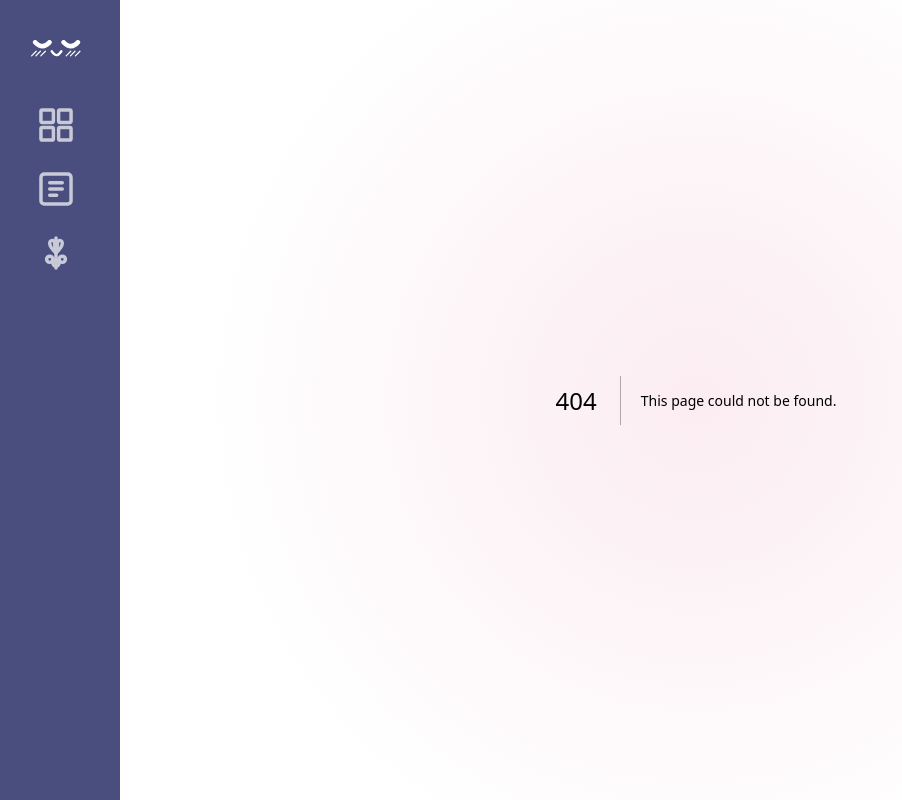
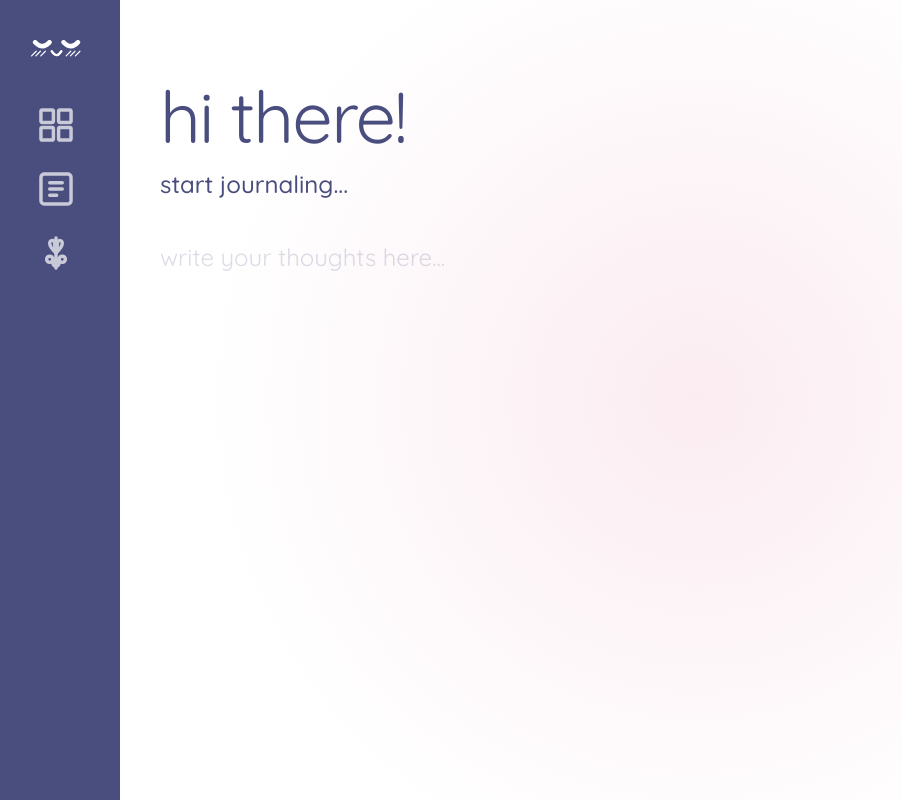
Before and after one commit to annguyenn03/zen-garden, a Next.js app in the folder frontend/: page /journal/write in a window 1280 px wide. Before the commit this address had no page. Shown: the whole page, without its empty margins (8-910 px from the left). Built offline with nearby package versions, Linux system fonts and the light colour scheme.

Commit message:
updated greeting

```diff
--- a/frontend/app/journal/page.tsx
+++ b/frontend/app/journal/page.tsx
@@ -2,8 +2,48 @@
 import { motion } from "framer-motion";
 import Link from "next/link";
 import Image from "next/image";
+import { useState, useEffect } from "react";
+import { useRouter } from "next/navigation";
 
 export default function NameEntry() {
+  const [name, setName] = useState("");
+  const [showNameEntry, setShowNameEntry] = useState(false);
+  const router = useRouter();
+
+  useEffect(() => {
+    // Check if name exists in localStorage
+    if (typeof window !== "undefined") {
+      const storedName = localStorage.getItem("userName");
+      if (storedName) {
+        // Name exists, redirect to write page
+        router.push("/journal/write");
+      } else {
+        // No name found, show name entry form
+        setShowNameEntry(true);
+      }
+    }
+  }, [router]);
+
+  const handleNext = () => {
+    if (name.trim()) {
+      // Save name to localStorage
+      localStorage.setItem("userName", name.trim());
+      // Redirect to write page
+      router.push("/journal/write");
+    }
+  };
+
+  const handleKeyPress = (e: React.KeyboardEvent<HTMLInputElement>) => {
+    if (e.key === "Enter" && name.trim()) {
+      handleNext();
+    }
+  };
+
+  // Don't render anything until we've checked localStorage
+  if (!showNameEntry) {
+    return null;
+  }
+
   return (
     <motion.div
       initial={{ opacity: 0, y: 10 }}
@@ -12,12 +52,15 @@ export default function NameEntry() {
     >
       <h1 className="text-7xl text-[#4A4E7E] tracking-tight mb-4">hi there!</h1>
       <p className="text-2xl text-[#4A4E7E] font-medium max-w-md leading-snug">
-        looks like we’re meeting for the first time! what is your name?
+        looks like we're meeting for the first time! what is your name?
       </p>
 
       <div className="mt-40 w-full flex flex-col items-center">
         <input
           type="text"
+          value={name}
+          onChange={(e) => setName(e.target.value)}
+          onKeyPress={handleKeyPress}
           placeholder="type here..."
           className="bg-transparent border-none text-4xl text-center focus:outline-none w-full placeholder-[#4A4E7E]/20 font-bold"
         />
@@ -28,11 +71,13 @@ export default function NameEntry() {
       </div>
 
       <div className="absolute bottom-10 right-10">
-        <Link href="/journal/write">
-          <button className="bg-[#2D2D2D] text-white px-10 py-3 rounded-2xl text-xl font-bold hover:scale-105 transition-transform">
-            next
-          </button>
-        </Link>
+        <button
+          onClick={handleNext}
+          disabled={!name.trim()}
+          className="bg-[#2D2D2D] text-white px-10 py-3 rounded-2xl text-xl font-bold hover:scale-105 transition-transform disabled:opacity-50 disabled:cursor-not-allowed disabled:hover:scale-100"
+        >
+          next
+        </button>
       </div>
     </motion.div>
   );
--- /dev/null
+++ b/frontend/app/journal/write/page.tsx
@@ -0,0 +1,42 @@
+"use client";
+import { useState, useEffect } from "react";
+import { motion } from "framer-motion";
+
+export default function JournalWrite() {
+  const [name, setName] = useState("");
+  const [text, setText] = useState("");
+
+  useEffect(() => {
+    // Get name from localStorage
+    if (typeof window !== "undefined") {
+      const storedName = localStorage.getItem("userName");
+      if (storedName) {
+        setName(storedName);
+      }
+    }
+  }, []);
+
+  return (
+    <motion.div
+      initial={{ opacity: 0, y: 10 }}
+      animate={{ opacity: 1, y: 0 }}
+      className="flex flex-col items-start justify-start pt-20 pl-10 w-full"
+    >
+      <h1 className="text-7xl text-[#4A4E7E] tracking-tight mb-4">
+        {name ? `hi ${name}!` : "hi there!"}
+      </h1>
+      <p className="text-2xl text-[#4A4E7E] font-medium max-w-md leading-snug mb-10">
+        start journaling...
+      </p>
+
+      <div className="w-full max-w-4xl">
+        <textarea
+          value={text}
+          onChange={(e) => setText(e.target.value)}
+          placeholder="write your thoughts here..."
+          className="w-full h-64 bg-transparent border-none text-2xl text-[#4A4E7E] focus:outline-none resize-none placeholder-[#4A4E7E]/20"
+        />
+      </div>
+    </motion.div>
+  );
+}
```
Also changed, not shown: frontend/public/squiggle_line.svg (added).
